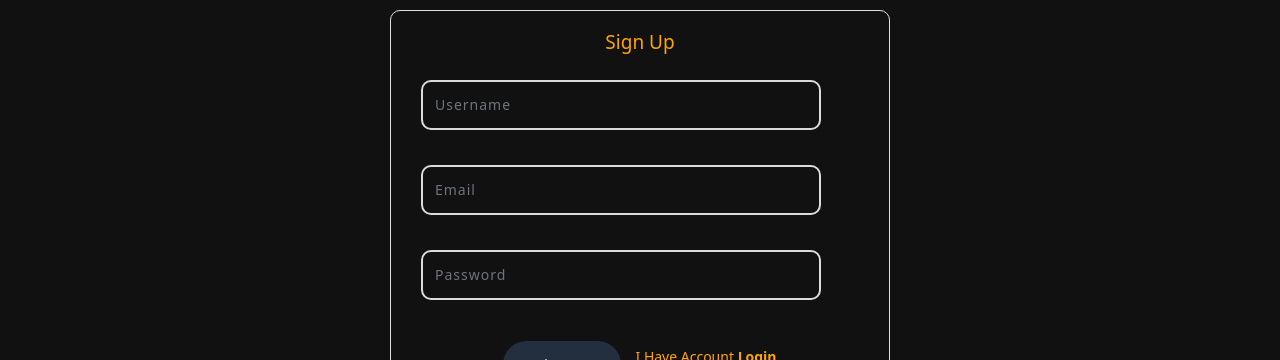
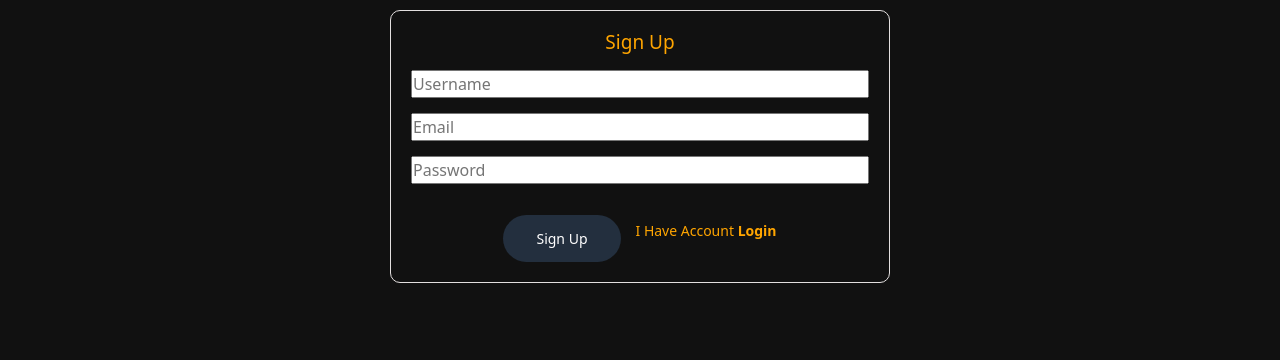
Before and after one commit to Muhammadjon-is/caps-fe, a React (Create React App) app: page /signUp in a window 1280 px wide. Shown: the part 248-608 px from the top of the page. Built offline with nearby package versions, Linux system fonts and the light colour scheme.

Commit message:
Update SignUp.jsx
Welcome to new bug :)

```diff
--- a/src/Components/SignUp/SignUp.jsx
+++ b/src/Components/SignUp/SignUp.jsx
@@ -49,20 +49,19 @@ const SignUp = ({ history }) => {
                 className="d-flex flex-column gap-15"
                 onSubmit={submitHandler}
               >
-                <LoginInput
+            <input
             type="text"
             placeholder="Username"
             value={name}
             onChange={(e) => setName(e.target.value)}
           />
-                <LoginInput
+          <input
             type="email"
             placeholder="Email"
             value={email}
             onChange={(e) => setEmail(e.target.value)}
           />
-
-                <LoginInput
+          <input
             type="password"
             placeholder="Password"
             value={password}
```
Lines whose indentation alone changed are shown as unchanged.
